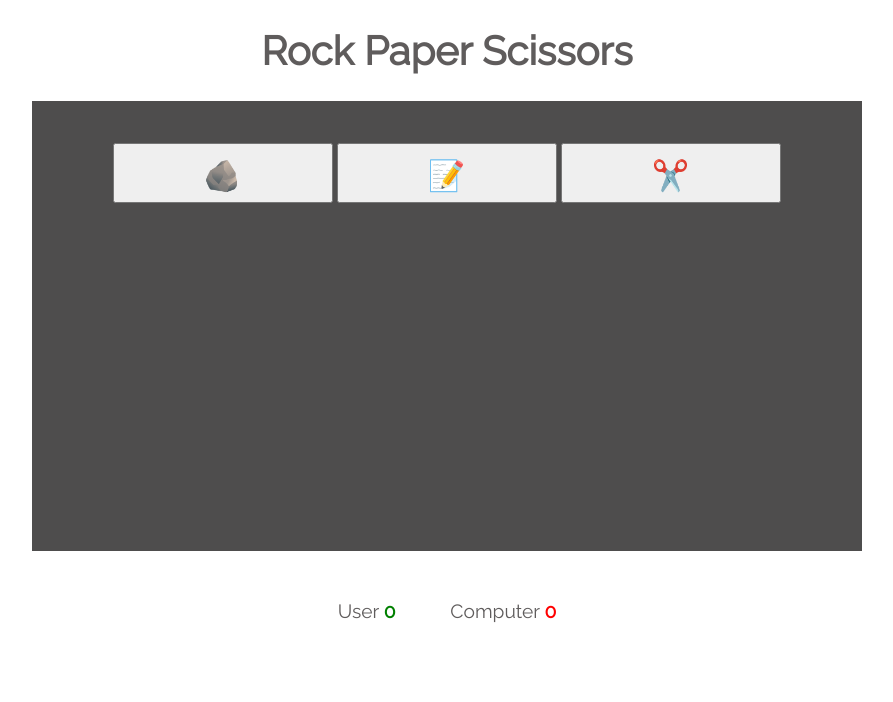
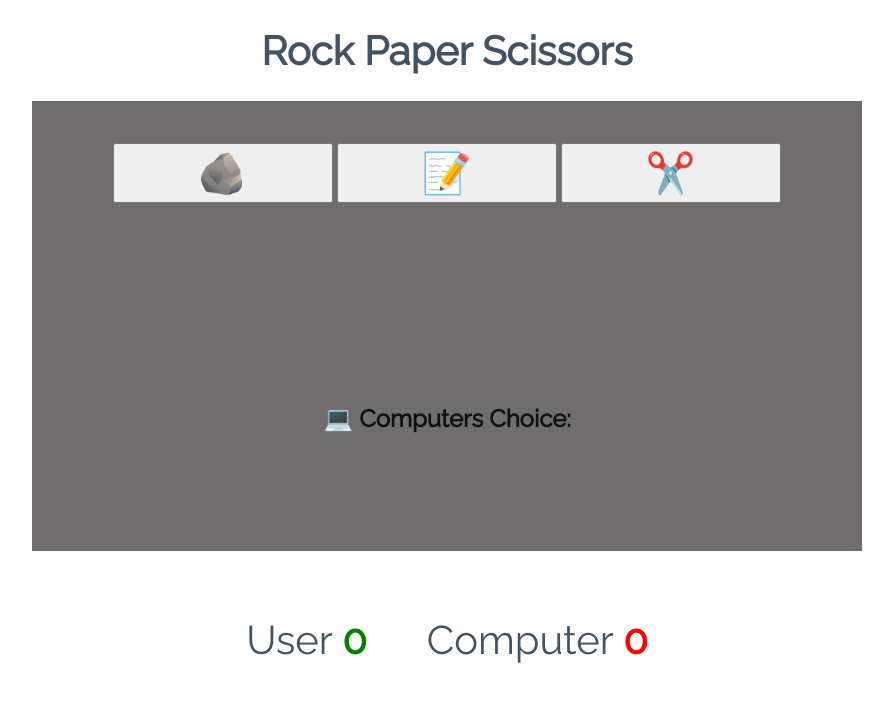
Before and after one commit to mark0698/Javascript-Project, a plain HTML site: page index.html in a window 1280 px wide. Shown: the whole page, without its empty margins (193-1086 px from the left). Drawn offline with Linux system fonts and the light colour scheme.

Commit message:
More styling done, finalised colours and positioning

```diff
--- a/Assets/CSS/style.css
+++ b/Assets/CSS/style.css
@@ -1,7 +1,7 @@
 body {
     background-color: white;
     font-family: "Raleway", sans-serif;
-    color: #5f5c5c;
+    color: #445361;
     text-align: center;
 }
 
@@ -14,7 +14,7 @@ body {
 /* --------- Game layout */
 
 .game-area {
-    background-color: #4e4d4d;
+    background-color: #6f6d6d;
     box-sizing: border-box;
     width: 85%;
     height: 65vh;
@@ -26,9 +26,7 @@ body {
 }
 
 .score-area {
-    margin: 5px auto;
-    width: 60%;
-    font-size: 1.2rem;
+    font-size: 2.5rem;
 }
 
 .controls-area {
@@ -39,6 +37,7 @@ body {
 #user {
     color: green;
     font-weight: bold;
+    width: 50%;
 }
 
 #computer {
@@ -61,9 +60,11 @@ body {
     letter-spacing: 1.2px;
     color: white;
 }
+.computer-choice {
+    color: rgb(17, 16, 16);
+    margin-top: 25%;
+}
 
 span.emoji {
-    font-size: 30px;
-    vertical-align: middle;
-    line-height: 2;
-  }
+    font-size: 40px;
+}
--- a/index.html
+++ b/index.html
@@ -14,7 +14,7 @@
 
         <div class="game-area">
             <div class="controls-area">
-                <button class="btn btn--big btn--rock">
+                <button class="btn btn--big btn--rock.">
                     <span class="emoji">&#129704;</span>
                 </button>
                 <button class="btn btn--big btn--paper">
@@ -25,11 +25,17 @@
                     </span>
                 </button>
             </div>
+            <div>
+                <h2 class="computer-choice"><span class="reply">&#128187;    </span>Computers Choice:</h2>
+
+            </div>
         </div>
+
 
     <div class="score-area">
         <p class="scores">User <span id="user">0</span></p>
         <p class="scores">Computer <span id="computer">0</span></p>
+
     </div>
    <script src="Assets/JS/script.js"></script>
 </body>
```
